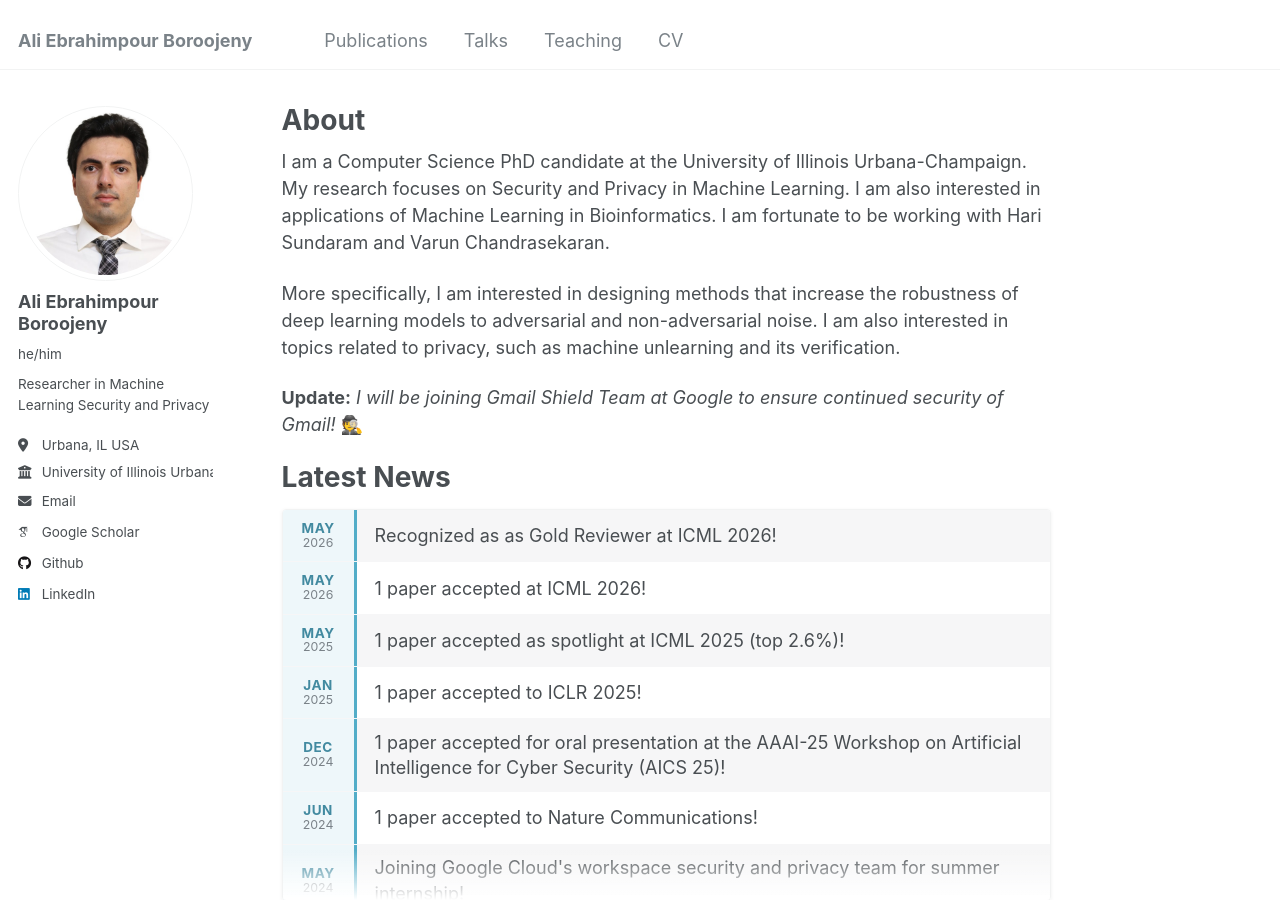
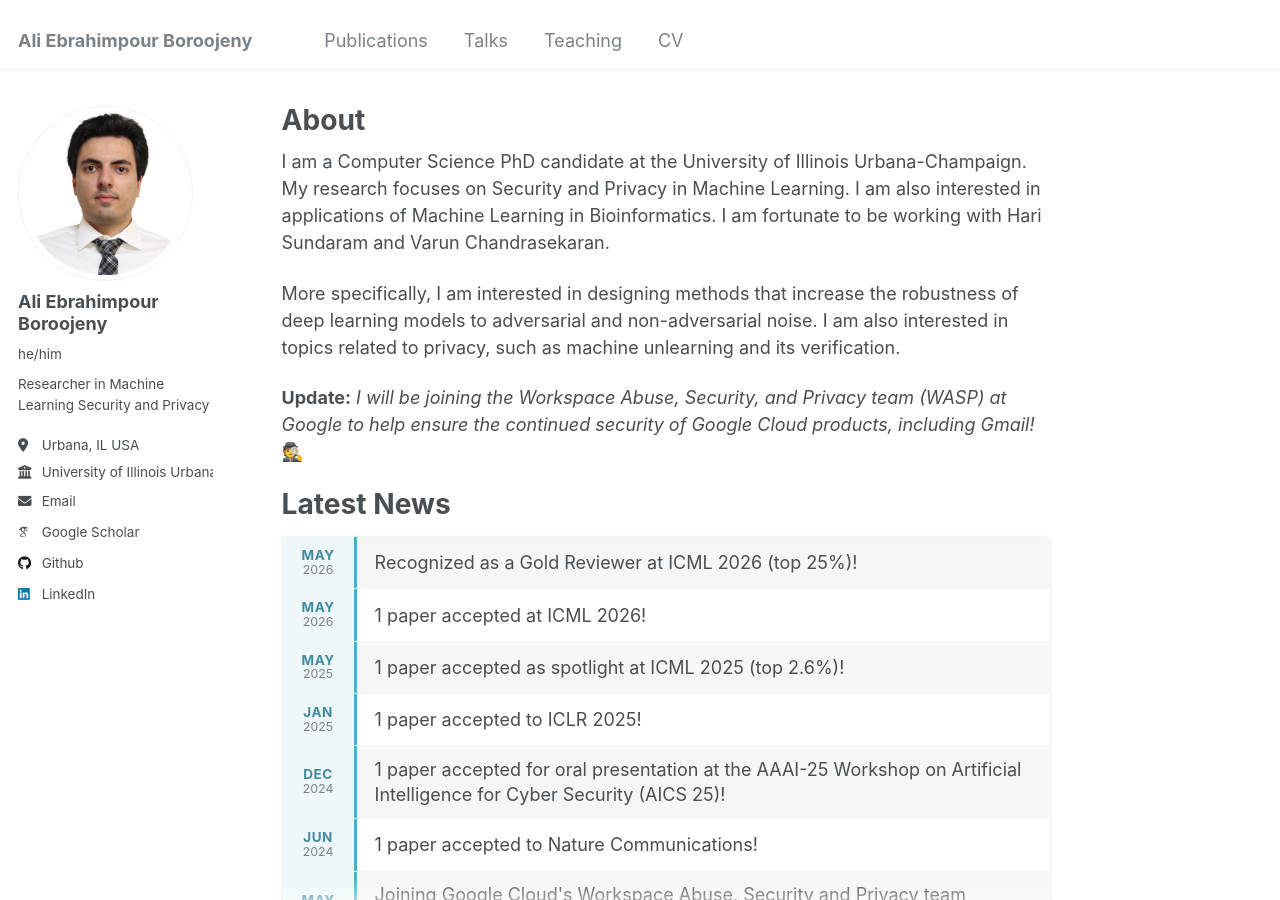
Before and after one commit to Ali-E/ali-e.github.io, a Jekyll site: the page built from _pages/about.md, in a window 1280 px wide and 900 px high. Built offline with Jekyll 4.4.1, drawn with Linux system fonts in a browser that asks for light colours; emoji names are drawn with the system emoji font; some web fonts are replaced; some of the changed text lies outside the part shown.

Commit message:
updating the team

```diff
--- a/_pages/about.md
+++ b/_pages/about.md
@@ -11,7 +11,7 @@ I am a Computer Science PhD candidate at the University of Illinois Urbana-Champ
 
 More specifically, I am interested in designing methods that increase the robustness of deep learning models to adversarial and non-adversarial noise. I am also interested in topics related to privacy, such as machine unlearning and its verification.
 
-**Update:** *I will be joining Gmail Shield Team at Google to ensure continued security of Gmail!* :detective:
+**Update:** *I will be joining the Workspace Abuse, Security, and Privacy team (WASP) at Google to help ensure the continued security of Google Cloud products, including Gmail!* :detective:
 
 
 <h1>Latest News</h1>
@@ -20,7 +20,7 @@ More specifically, I am interested in designing methods that increase the robust
 <div class="news-scroll-inner">
 <div class="news-item">
 <div class="news-date"><span class="news-month">May</span><span class="news-year">2026</span></div>
-<div class="news-text">Recognized as as Gold Reviewer at ICML 2026!</div>
+<div class="news-text">Recognized as a Gold Reviewer at ICML 2026 (top 25%)!</div>
 </div>
 <div class="news-item">
 <div class="news-date"><span class="news-month">May</span><span class="news-year">2026</span></div>
@@ -44,7 +44,7 @@ More specifically, I am interested in designing methods that increase the robust
 </div>
 <div class="news-item">
 <div class="news-date"><span class="news-month">May</span><span class="news-year">2024</span></div>
-<div class="news-text">Joining Google Cloud's workspace security and privacy team for summer internship!</div>
+<div class="news-text">Joining Google Cloud's Workspace Abuse, Security and Privacy team (WASP) for summer internship!</div>
 </div>
 <div class="news-item">
 <div class="news-date"><span class="news-month">Jan</span><span class="news-year">2024</span></div>
```
